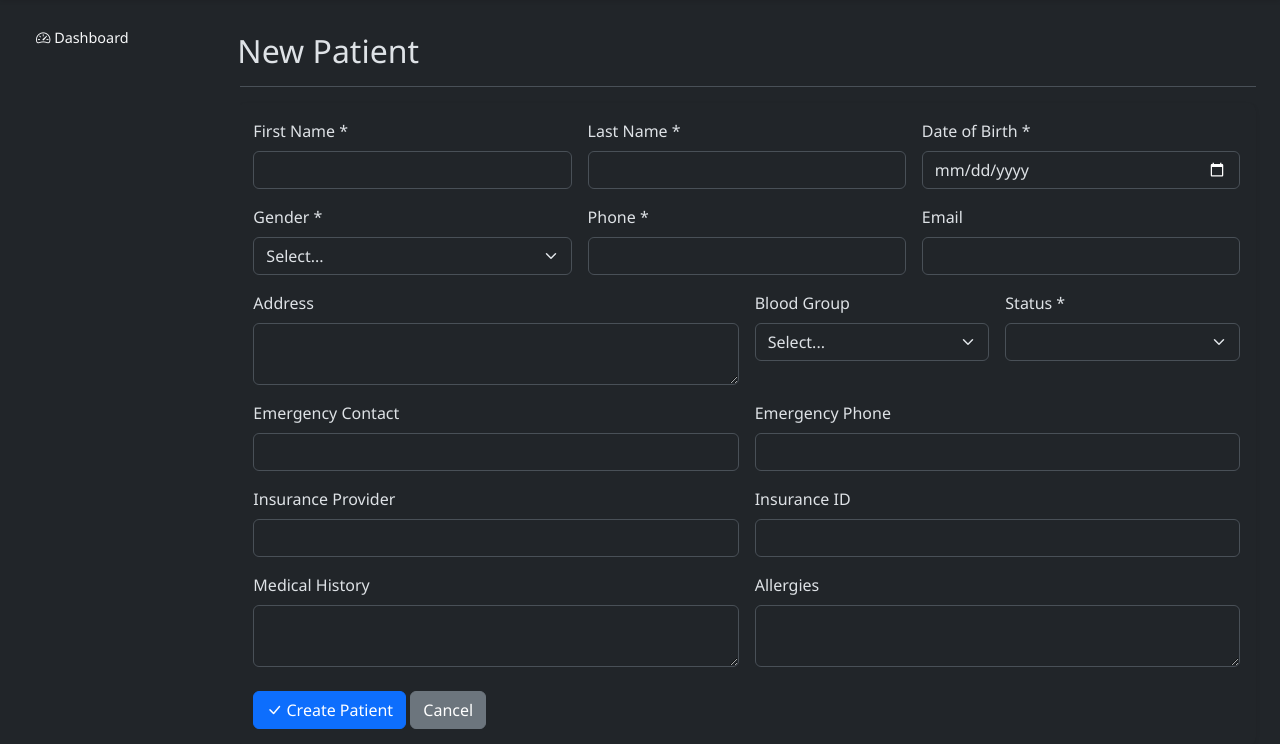
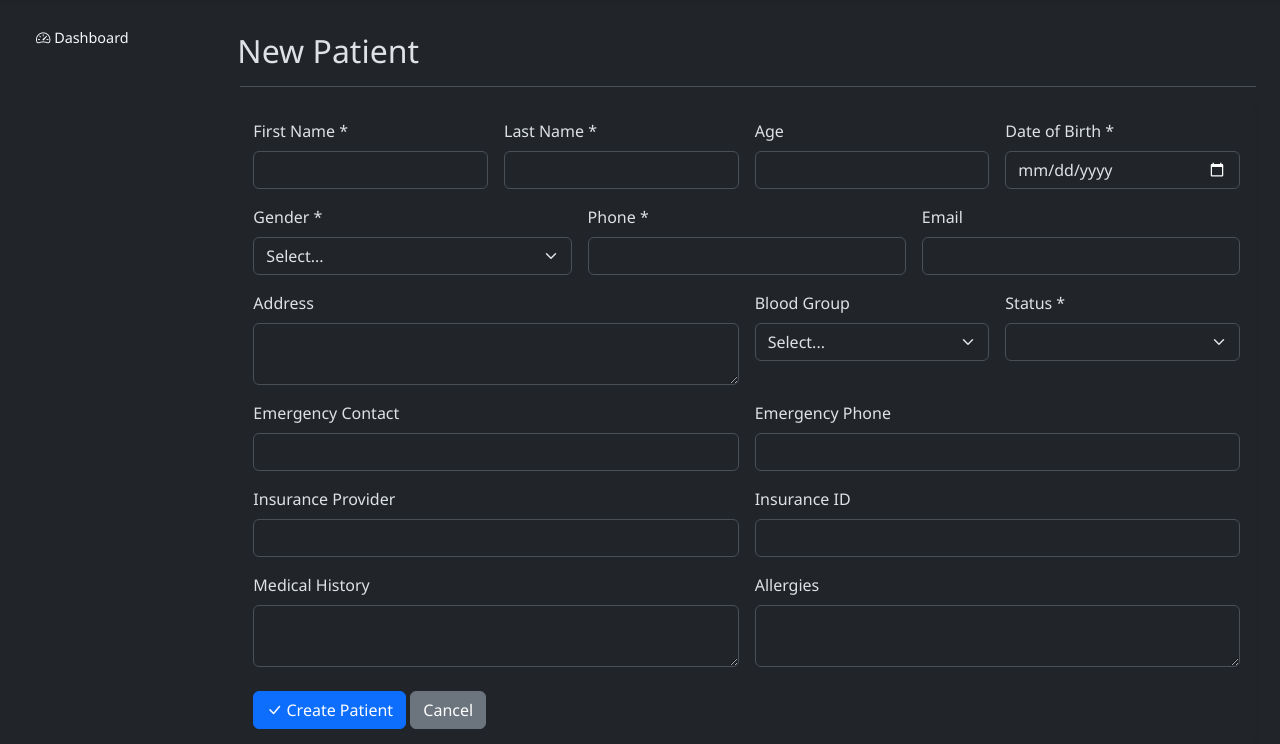
Before and after one commit to vishnu2006034/hms, a Python web app: template app/templates/modules/patients/form.html in a window 1280 px wide. Shown: the part 56-800 px from the top of the page. Run offline with Jinja, Linux system fonts and the light colour scheme; the template is opened without the code that fills it, so the values that code supplies are empty.

Commit message:
Added age column in the patient

```diff
--- a/app/config.py
+++ b/app/config.py
@@ -1,9 +1,12 @@
 import os
+from dotenv import load_dotenv
+
+load_dotenv()
 
 
 class Config:
     SECRET_KEY = os.getenv("FLASK_SECRET_KEY", "dev-key-change-me")
-    SQLALCHEMY_DATABASE_URI = os.getenv("DATABASE_URL", "postgresql://postgres:123456@localhost:5432/hms")
+    SQLALCHEMY_DATABASE_URI = os.getenv("DATABASE_URL", "postgresql://postgres:12345@localhost:5432/hms")
     SQLALCHEMY_TRACK_MODIFICATIONS = False
     HOGC_TENANT_ID = "hms"
     HOGC_ORG_ID = "main"
--- a/app/modules/patients.py
+++ b/app/modules/patients.py
@@ -51,6 +51,7 @@ def patients_create() -> typing.Any:
         data: dict[str, str] = {
             "first_name": request.form.get("first_name", ""),
             "last_name": request.form.get("last_name", ""),
+            "age": request.form.get("age", ""),
             "date_of_birth": request.form.get("date_of_birth", ""),
             "gender": request.form.get("gender", ""),
             "phone": request.form.get("phone", ""),
@@ -147,6 +148,7 @@ def patients_edit(record_id: str) -> typing.Any:
         data: dict[str, str] = {
             "first_name": request.form.get("first_name", ""),
             "last_name": request.form.get("last_name", ""),
+            "age": request.form.get("age", ""),
             "date_of_birth": request.form.get("date_of_birth", ""),
             "gender": request.form.get("gender", ""),
             "phone": request.form.get("phone", ""),
--- a/app/seed/schema.py
+++ b/app/seed/schema.py
@@ -139,6 +139,7 @@ def _seed_patients_module():
     _create_field(PATIENTS_MODULE_ID, "First Name", "first_name", FieldType.TEXT, "First Name", is_required=True)
     _create_field(PATIENTS_MODULE_ID, "Last Name", "last_name", FieldType.TEXT, "Last Name", is_required=True)
     _create_field(PATIENTS_MODULE_ID, "Date of Birth", "date_of_birth", FieldType.DATE, "Date of Birth", is_required=True)
+    _create_field(PATIENTS_MODULE_ID, "Age", "age", FieldType.NUMBER, "Age")
     gender_id = _create_field(PATIENTS_MODULE_ID, "Gender", "gender", FieldType.PICKLIST, "Gender", is_required=True)
     for i, (val, lbl) in enumerate([("Male", "Male"), ("Female", "Female"), ("Other", "Other")]):
         _add_picklist(gender_id, val, lbl, order=i)
@@ -280,7 +281,7 @@ def _seed_layouts():
     global INVENTORY_MODULE_ID, PRESCRIPTIONS_MODULE_ID, LABORATORY_MODULE_ID
 
     _create_layout(USERS_MODULE_ID, "Standard Layout", ["full_name", "email", "phone", "role", "department", "is_active"], True)
-    _create_layout(PATIENTS_MODULE_ID, "Standard Layout", ["patient_id", "first_name", "last_name", "date_of_birth", "gender", "phone", "email", "assigned_doctor", "address", "blood_group", "emergency_contact", "emergency_phone", "insurance_provider", "insurance_id", "medical_history", "allergies", "status"], True)
+    _create_layout(PATIENTS_MODULE_ID, "Standard Layout", ["patient_id", "first_name", "last_name", "age", "date_of_birth", "gender", "phone", "email", "assigned_doctor", "address", "blood_group", "emergency_contact", "emergency_phone", "insurance_provider", "insurance_id", "medical_history", "allergies", "status"], True)
     _create_layout(VISITS_MODULE_ID, "Standard Layout", ["visit_id", "patient_lookup", "doctor_lookup", "visit_date", "department", "chief_complaint", "diagnosis", "treatment", "vitals_bp", "vitals_temp", "vitals_pulse", "vitals_weight", "status", "notes"], True)
     _create_layout(INVENTORY_MODULE_ID, "Standard Layout", ["item_id", "item_name", "category", "description", "quantity", "unit", "unit_price", "supplier", "reorder_level", "expiry_date", "batch_number", "location", "status"], True)
     _create_layout(PRESCRIPTIONS_MODULE_ID, "Standard Layout", ["prescription_id", "patient_lookup", "doctor_lookup", "visit_lookup", "prescribed_date", "medication_name", "dosage", "frequency", "duration", "instructions", "refills", "status"], True)
--- a/app/templates/modules/patients/form.html
+++ b/app/templates/modules/patients/form.html
@@ -7,17 +7,22 @@
     <div class="card-body">
         <form method="POST">
             <div class="row g-3">
-                <div class="col-md-4">
+                <div class="col-md-3">
                     <label class="form-label">First Name *</label>
                     <input type="text" class="form-control" name="first_name" required
                         value="{{ patient.data.get('first_name', '') if patient else '' }}">
                 </div>
-                <div class="col-md-4">
+                <div class="col-md-3">
                     <label class="form-label">Last Name *</label>
                     <input type="text" class="form-control" name="last_name" required
                         value="{{ patient.data.get('last_name', '') if patient else '' }}">
                 </div>
-                <div class="col-md-4">
+                <div class="col-md-3">
+                    <label class="form-label">Age</label>
+                    <input type="number" class="form-control" name="age" min="0" max="150"
+                        value="{{ patient.data.get('age', '') if patient else '' }}">
+                </div>
+                <div class="col-md-3">
                     <label class="form-label">Date of Birth *</label>
                     <input type="date" class="form-control" name="date_of_birth" required
                         value="{{ patient.data.get('date_of_birth', '') if patient else '' }}">
--- a/app/templates/modules/patients/list.html
+++ b/app/templates/modules/patients/list.html
@@ -25,6 +25,7 @@
                 <tr>
                     <th>Patient ID</th>
                     <th>Name</th>
+                    <th>Age</th>
                     <th>Gender</th>
                     <th>Phone</th>
                     <th>Blood Group</th>
@@ -37,6 +38,7 @@
                 <tr>
                     <td><code>PAT-{{ p.id[:8] | upper }}</code></td>
                     <td><strong>{{ p.data.get('first_name', '') }} {{ p.data.get('last_name', '') }}</strong></td>
+                    <td>{{ p.data.get('age', '-') }}</td>
                     <td>{{ p.data.get('gender', '-') }}</td>
                     <td>{{ p.data.get('phone', '-') }}</td>
                     <td><span class="badge bg-danger">{{ p.data.get('blood_group', '-') }}</span></td>
@@ -58,7 +60,7 @@
                     </td>
                 </tr>
                 {% else %}
-                <tr><td colspan="7" class="text-center text-muted py-4">No patients found.</td></tr>
+                <tr><td colspan="8" class="text-center text-muted py-4">No patients found.</td></tr>
                 {% endfor %}
             </tbody>
         </table>
```
Also changed, not shown: app/templates/modules/patients/detail.html (+5 -2 lines).
